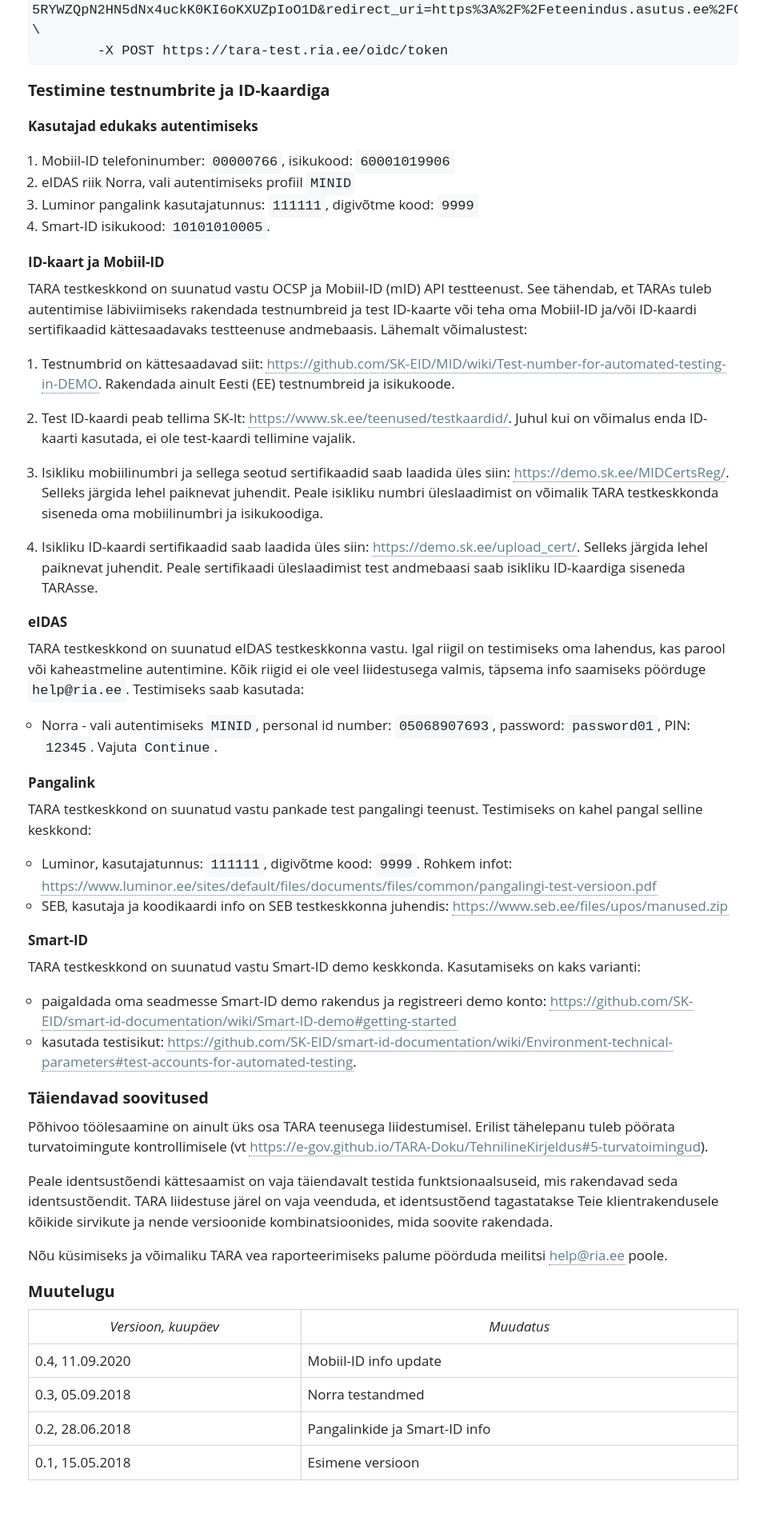
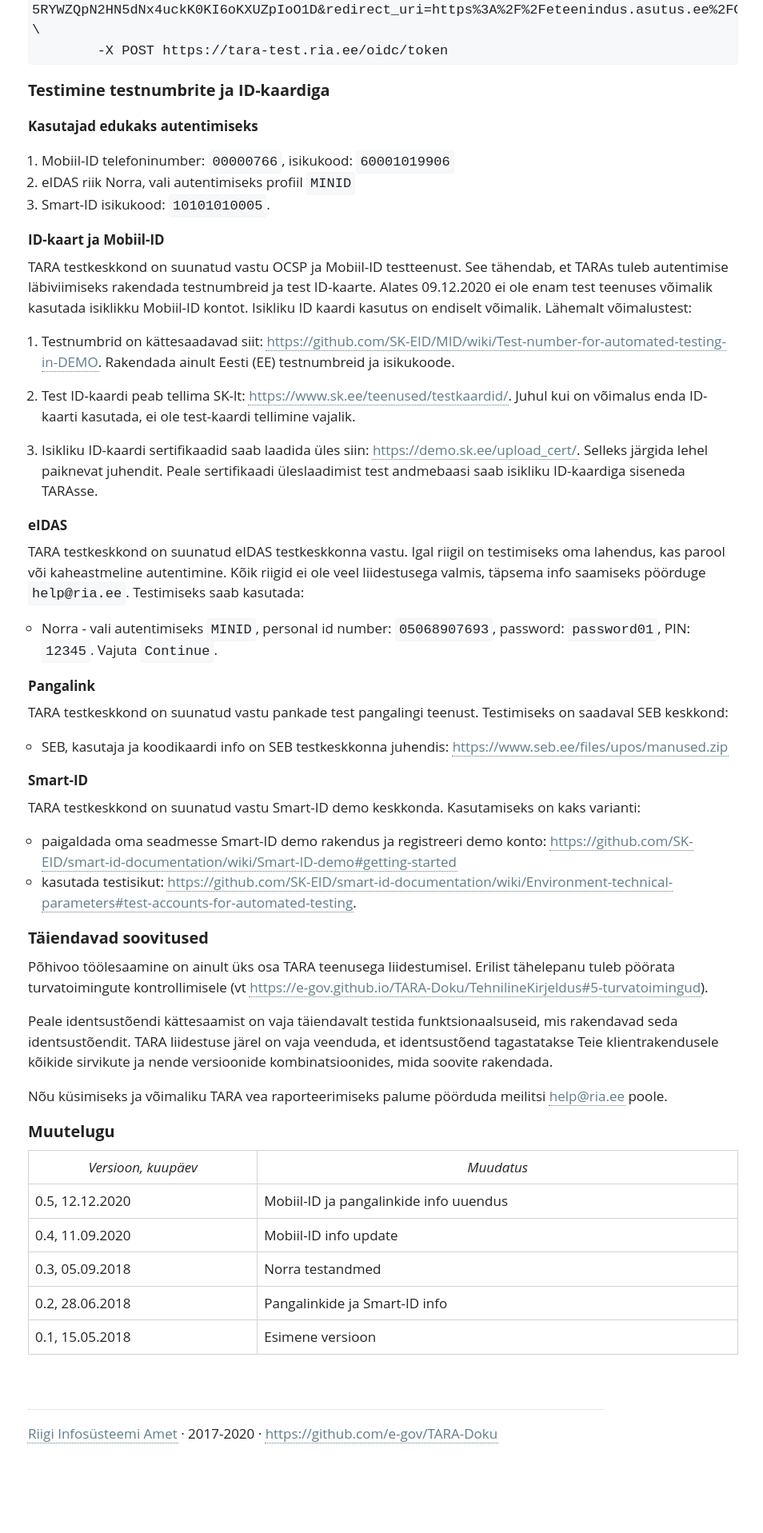
Before and after one commit to e-gov/TARA-Doku, a Jekyll site: the page built from Testimine.md, in a window 1280 px wide. Shown: the part 1835-3752 px from the top of the page at 80% size, without its empty margins (323-1277 px from the left). Built offline with Jekyll 4.4.1, drawn with Linux system fonts in a browser that asks for light colours; our own code applies the rules of GitHub Pages for plain Markdown files.

Commit message:
Mobiil-ID testimise info uuendus

```diff
--- a/Testimine.md
+++ b/Testimine.md
@@ -58,20 +58,17 @@ curl \
 
 1. Mobiil-ID telefoninumber: `00000766`, isikukood: `60001019906`
 2. eIDAS riik Norra, vali autentimiseks profiil `MINID`
-3. Luminor pangalink kasutajatunnus: `111111`, digivõtme kood: `9999`
-4. Smart-ID isikukood: `10101010005`.
+3. Smart-ID isikukood: `10101010005`.
 
 ### ID-kaart ja Mobiil-ID
 
-TARA testkeskkond on suunatud vastu OCSP ja Mobiil-ID (mID) API testteenust. See tähendab, et TARAs tuleb autentimise läbiviimiseks rakendada testnumbreid ja test ID-kaarte või teha oma Mobiil-ID ja/või ID-kaardi sertifikaadid kättesaadavaks testteenuse andmebaasis. Lähemalt võimalustest:
+TARA testkeskkond on suunatud vastu OCSP ja Mobiil-ID testteenust. See tähendab, et TARAs tuleb autentimise läbiviimiseks rakendada testnumbreid ja test ID-kaarte. Alates 09.12.2020 ei ole enam test teenuses võimalik kasutada isiklikku Mobiil-ID kontot. Isikliku ID kaardi kasutus on endiselt võimalik. Lähemalt võimalustest:
 
 1. Testnumbrid on kättesaadavad siit: [https://github.com/SK-EID/MID/wiki/Test-number-for-automated-testing-in-DEMO](https://github.com/SK-EID/MID/wiki/Test-number-for-automated-testing-in-DEMO). Rakendada ainult Eesti (EE) testnumbreid ja isikukoode.
 
 2. Test ID-kaardi peab tellima SK-lt: [https://www.sk.ee/teenused/testkaardid/](https://www.sk.ee/teenused/testkaardid/). Juhul kui on võimalus enda ID-kaarti kasutada, ei ole test-kaardi tellimine vajalik.
 
-3. Isikliku mobiilinumbri ja sellega seotud sertifikaadid saab laadida üles siin: [https://demo.sk.ee/MIDCertsReg/](https://demo.sk.ee/MIDCertsReg/). Selleks järgida lehel paiknevat juhendit. Peale isikliku numbri üleslaadimist on võimalik TARA testkeskkonda siseneda oma mobiilinumbri ja isikukoodiga.
-
-4. Isikliku ID-kaardi sertifikaadid saab laadida üles siin: [https://demo.sk.ee/upload_cert/](https://demo.sk.ee/upload_cert/). Selleks järgida lehel paiknevat juhendit. Peale sertifikaadi üleslaadimist test andmebaasi saab isikliku ID-kaardiga siseneda TARAsse.
+3. Isikliku ID-kaardi sertifikaadid saab laadida üles siin: [https://demo.sk.ee/upload_cert/](https://demo.sk.ee/upload_cert/). Selleks järgida lehel paiknevat juhendit. Peale sertifikaadi üleslaadimist test andmebaasi saab isikliku ID-kaardiga siseneda TARAsse.
 
 ### eIDAS
 
@@ -81,9 +78,8 @@ TARA testkeskkond on suunatud eIDAS testkeskkonna vastu. Igal riigil on testimis
 
 ### Pangalink
 
-TARA testkeskkond on suunatud vastu pankade test pangalingi teenust. Testimiseks on kahel pangal selline keskkond:
+TARA testkeskkond on suunatud vastu pankade test pangalingi teenust. Testimiseks on saadaval SEB keskkond:
 
-- Luminor, kasutajatunnus: `111111`, digivõtme kood: `9999`. Rohkem infot: [https://www.luminor.ee/sites/default/files/documents/files/common/pangalingi-test-versioon.pdf](https://www.luminor.ee/sites/default/files/documents/files/common/pangalingi-test-versioon.pdf)
 - SEB, kasutaja ja koodikaardi info on SEB testkeskkonna juhendis: [https://www.seb.ee/files/upos/manused.zip](https://www.seb.ee/files/upos/manused.zip)
 
 ### Smart-ID
@@ -105,6 +101,7 @@ Nõu küsimiseks ja võimaliku TARA vea raporteerimiseks palume pöörduda meili
 
 | Versioon, kuupäev | Muudatus |
 |-----------------|--------------|
+| 0.5, 12.12.2020   | Mobiil-ID ja pangalinkide info uuendus |
 | 0.4, 11.09.2020   | Mobiil-ID info update |
 | 0.3, 05.09.2018   | Norra testandmed |
 | 0.2, 28.06.2018   | Pangalinkide ja Smart-ID info |
```
